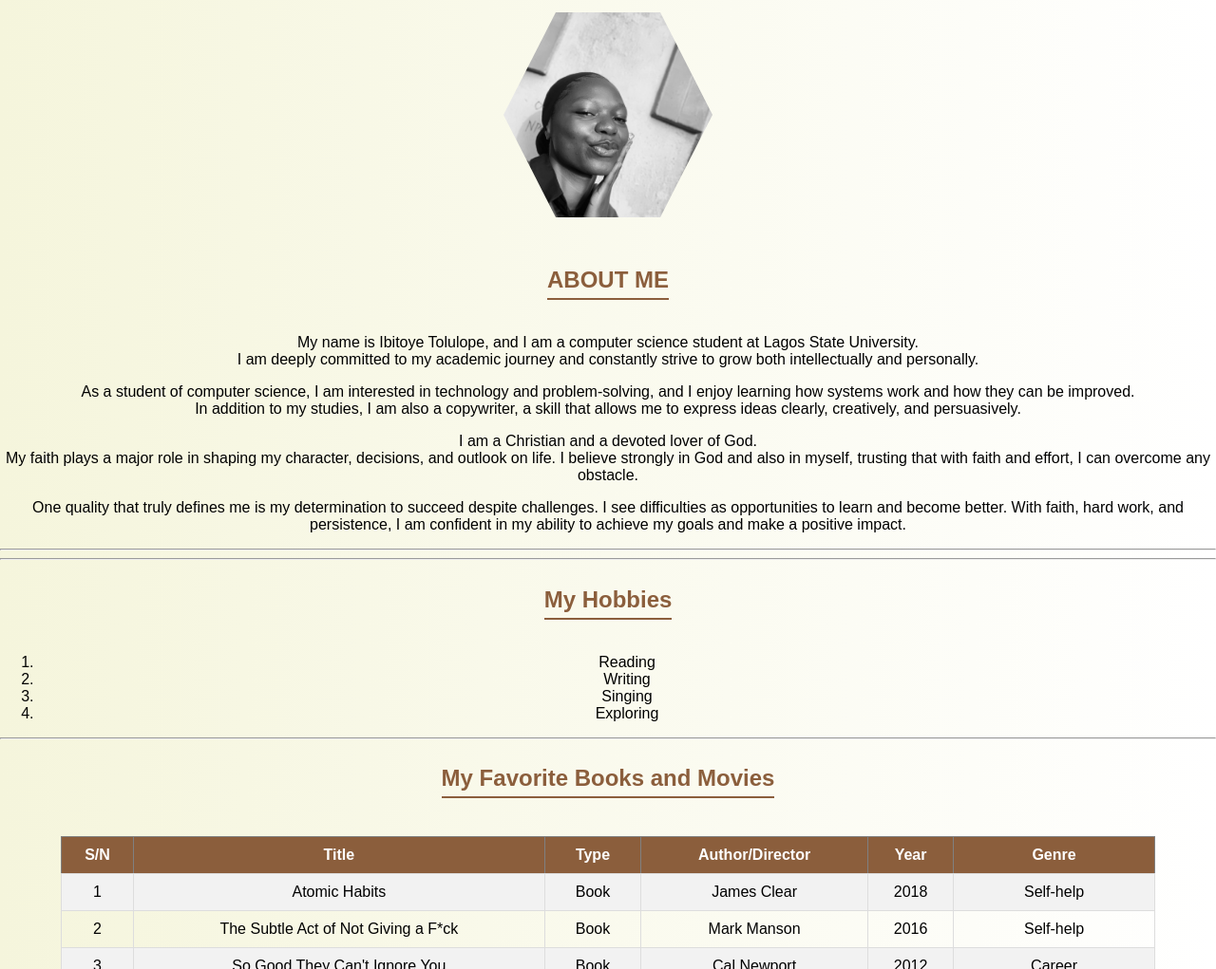
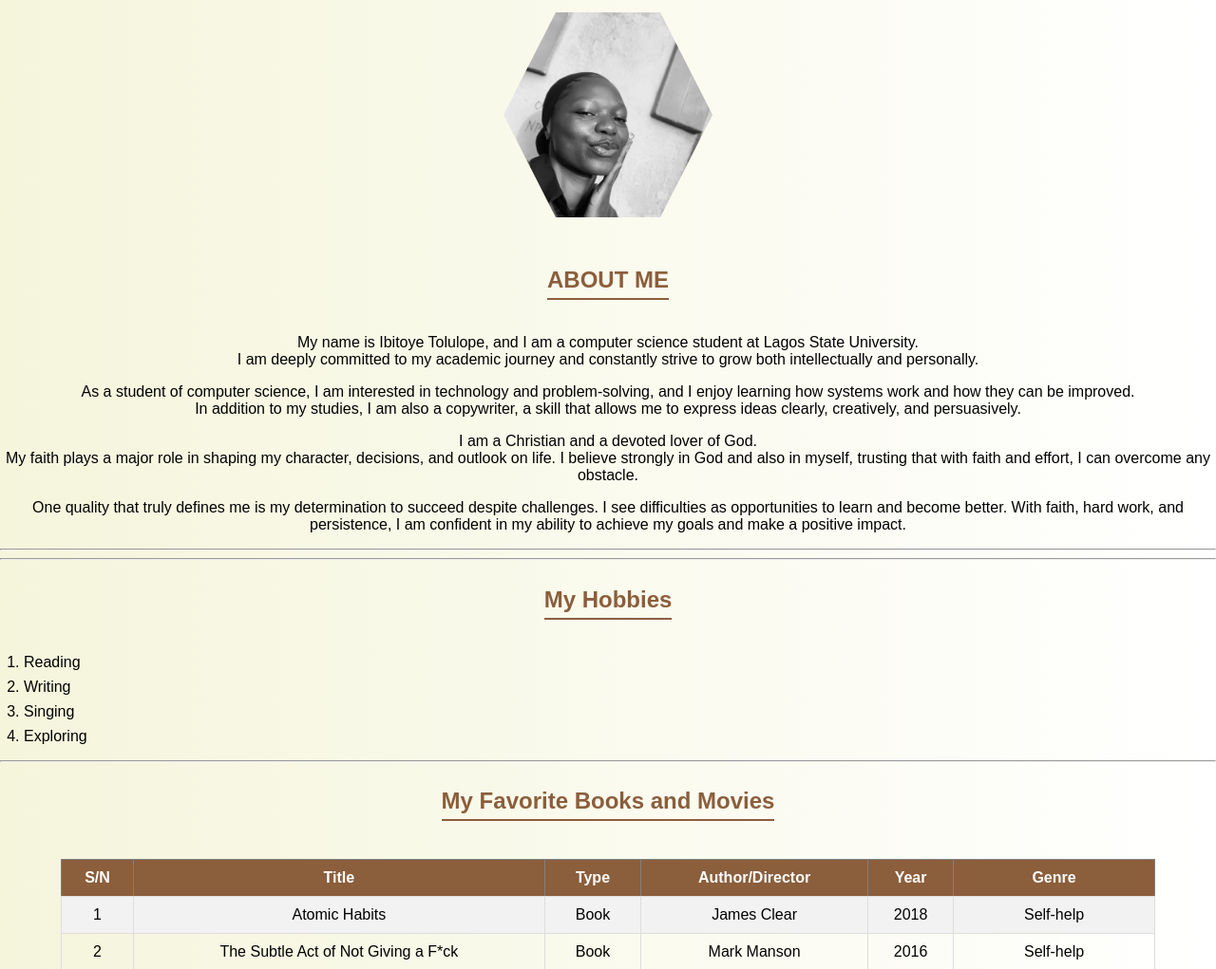
Before and after one commit to ibitoyetoluwalope11-design/HTML--Task-, a plain HTML site: page index.html in a window 1280 px wide. Shown: the part 79-1100 px from the top of the page at 95% size. Drawn offline with Linux system fonts and the light colour scheme.

Commit message:
Fix list alignment in style.css
Added padding and text alignment for ordered and unordered lists.

```diff
--- a/style.css
+++ b/style.css
@@ -83,3 +83,12 @@ ul {
 ul li {
   margin: 8px 0;
 }
+/* List alignment fix */
+ol, ul {
+  padding-left: 25px;
+  text-align: left;
+}
+
+ol li, ul li {
+  margin: 8px 0;
+}
```
